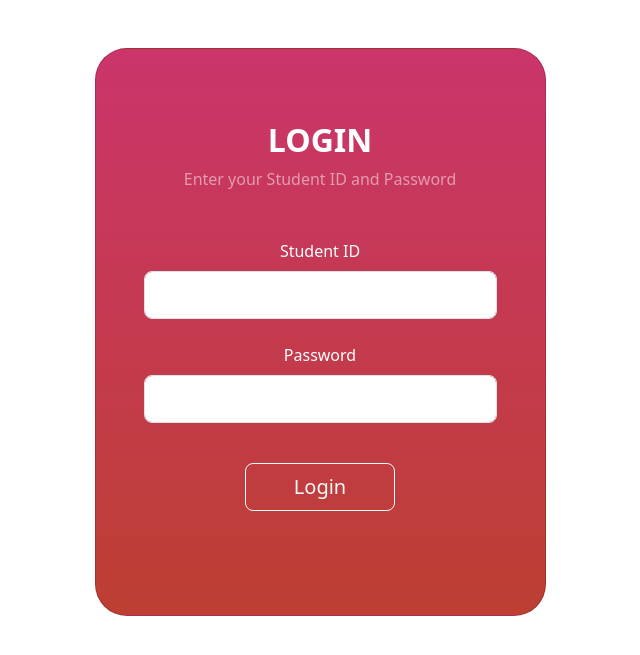
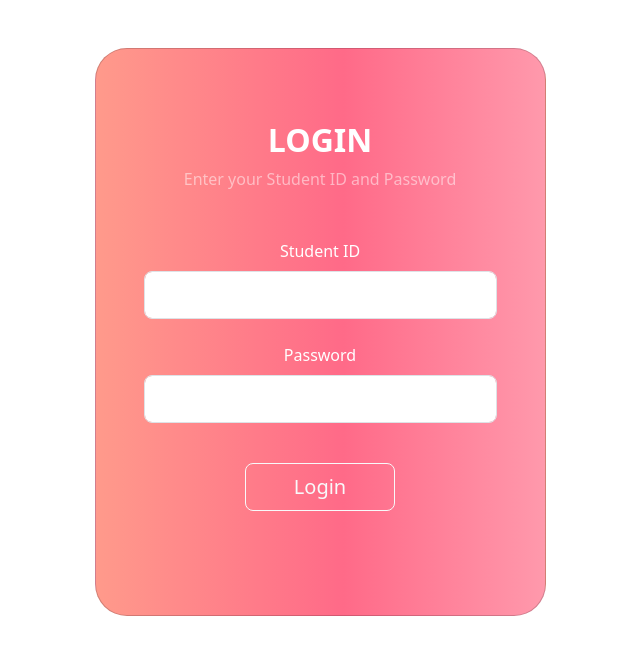
Before and after one commit to zenosaika/OpenTU, a Django app: page /login/ in a window 1280 px wide. Shown: the part 56-711 px from the top of the page, without its empty margins (320-960 px from the left). Run offline with Django 4.2, Linux system fonts and the light colour scheme; some libraries are stand-ins or nearby versions.

Commit message:
change login gradient

```diff
--- a/OpenTU/User/templates/User/login.html
+++ b/OpenTU/User/templates/User/login.html
@@ -8,17 +8,8 @@
   }
 
   .gradient-custom {
-    background: #cb356b; /* fallback for old browsers */
-    background: -webkit-linear-gradient(
-      to top,
-      #bd3f32,
-      #cb356b
-    ); /* Chrome 10-25, Safari 5.1-6 */
-    background: linear-gradient(
-      to top,
-      #bd3f32,
-      #cb356b
-    ); /* W3C, IE 10+/ Edge, Firefox 16+, Chrome 26+, Opera 12+, Safari 7+ */
+    background-color: #FF9A8B;
+    background-image: linear-gradient(90deg, #FF9A8B 0%, #FF6A88 55%, #FF99AC 100%);
   }
 </style>
 
```
